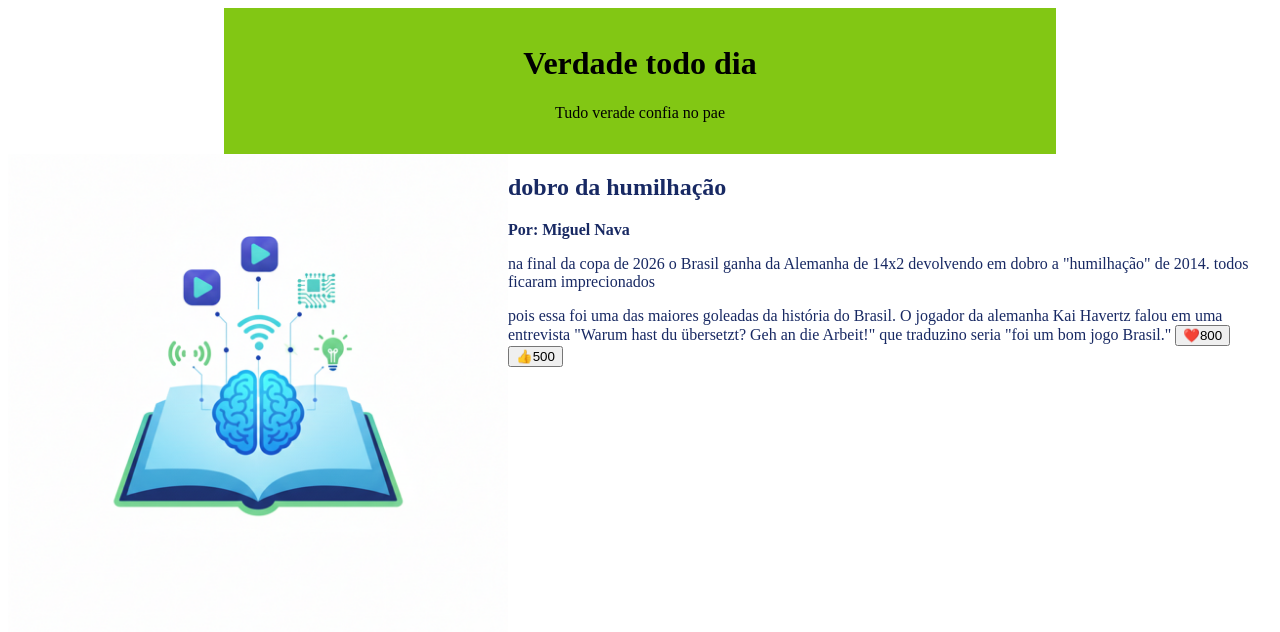
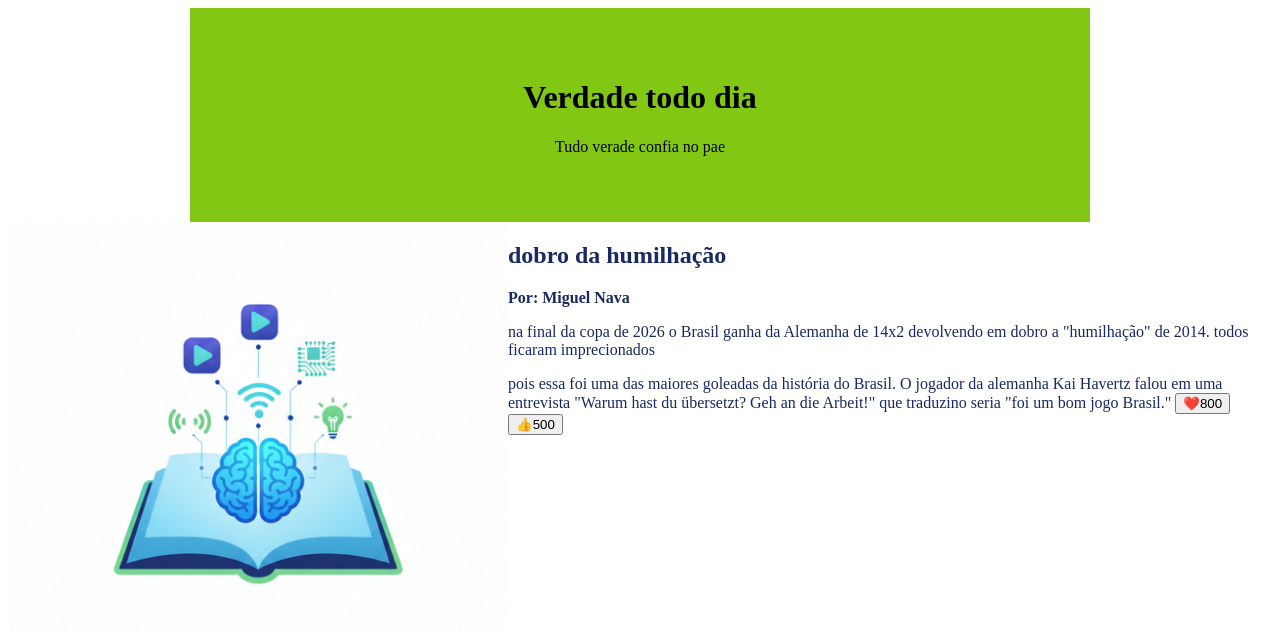
Before and after one commit to miguellnava/site-, a plain HTML site: page index.html in a window 1280 px wide. Shown: the top 632 px of the page. Drawn offline with Linux system fonts and the light colour scheme.

Commit message:
mimimimi

```diff
--- a/index.html
+++ b/index.html
@@ -20,7 +20,7 @@
                 text-align: center;
                 max-width: 800px;
                 margin: 0 auto;
-                padding: 16px;
+                padding: 50px;
             }
 
             main {
```
